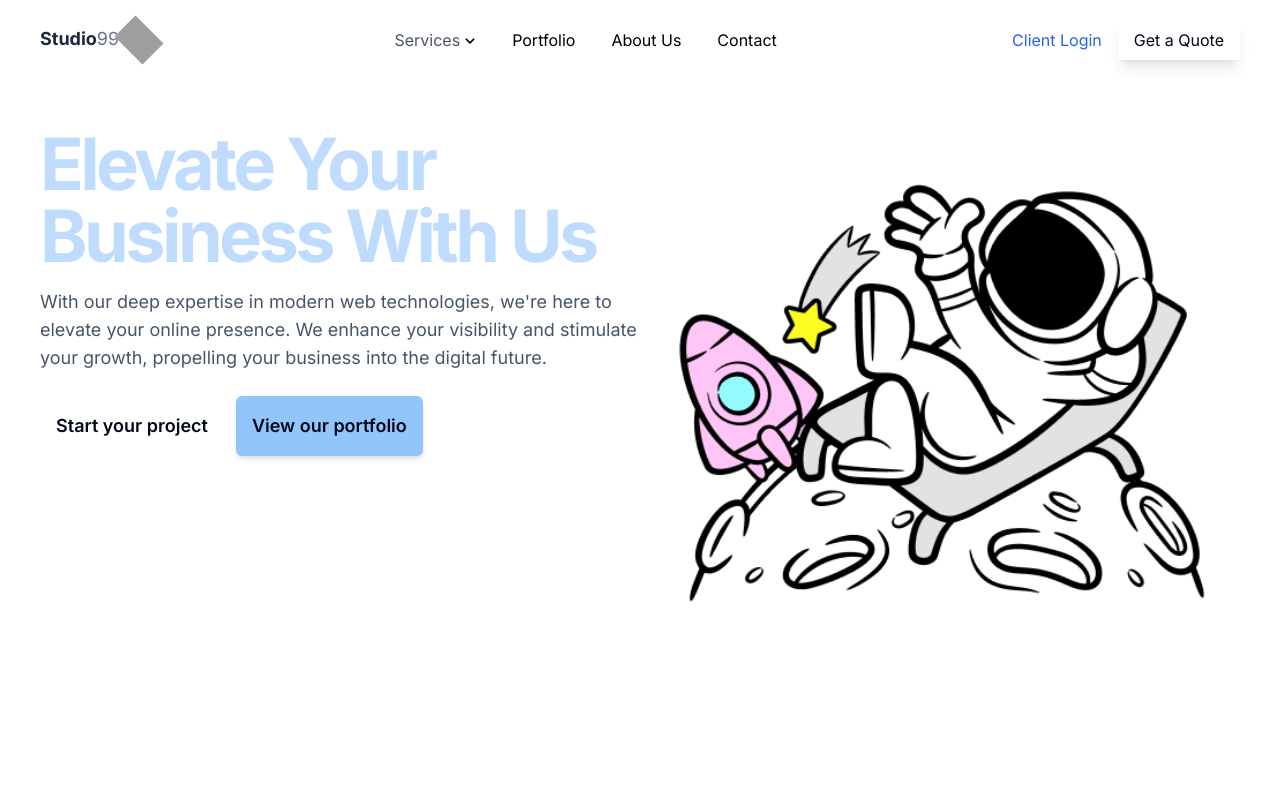
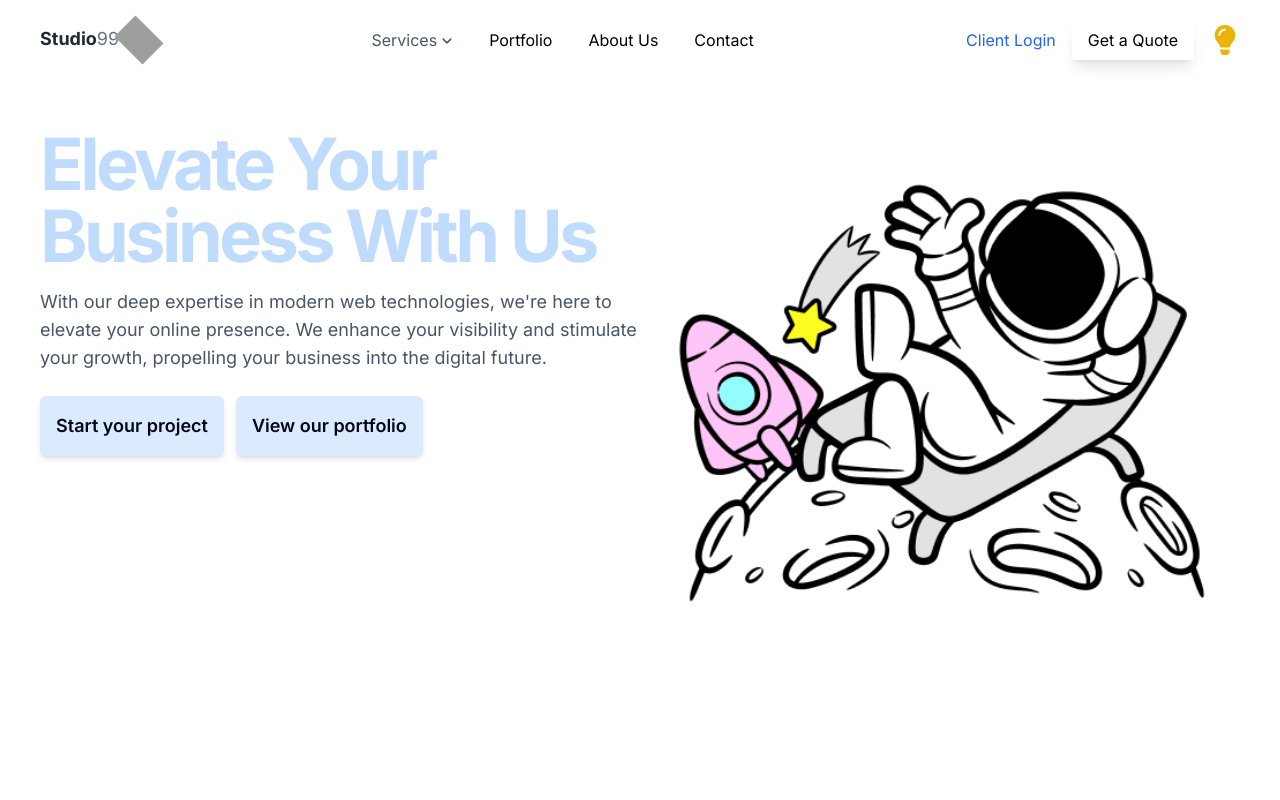
Before and after one commit to adilkhan510/99studios, a Next.js app: page / in a window 1280 px wide. Shown: the top 800 px of the page. Built offline with nearby package versions, Linux system fonts and the light colour scheme; grey boxes are pictures that could not be loaded.

Commit message:
feat: add dark / light mode and fix styling

```diff
--- a/app/layout.tsx
+++ b/app/layout.tsx
@@ -6,8 +6,8 @@ const inter = Inter({ subsets: ['latin'] });
 
 export const metadata = {
   title: {
-    default: 'studio99 - Creative Web Development Studio',
-    template: '%s | studio99',
+    default: 'Studio99 - Creative Web Development Studio',
+    template: '%s | Studio99',
   },
   description: 'Creative Web Development Studio',
   openGraph: {
@@ -17,7 +17,7 @@ export const metadata = {
     siteName: 'studio99 - Creative Web Development Studio',
     images: [
       {
-        url: 'https://99studios.io/og.png',
+        url: 'https://studio99.io/og.png',
         width: 1920,
         height: 1080,
       },
@@ -37,7 +37,7 @@ export const metadata = {
     },
   },
   twitter: {
-    title: 'studio99',
+    title: 'Studio99',
     card: 'summary_large_image',
   },
   icons: {
@@ -57,10 +57,10 @@ export default function RootLayout({
   children: React.ReactNode;
 }) {
   return (
-    <html lang='en'>
+    <html lang="en">
       <body className={inter.className}>
         <Navbar />
-        <main className='mt-[var(navigation-height)]'>{children}</main>
+        <main className="mt-[var(navigation-height)]">{children}</main>
       </body>
     </html>
   );
--- a/components/Dropdown.tsx
+++ b/components/Dropdown.tsx
@@ -1,5 +1,5 @@
 'use client';
-import { useState } from 'react';
+import { use, useEffect, useState } from 'react';
 import Link from 'next/link';
 
 interface DropdownProps {
@@ -20,29 +20,29 @@ export default function DropdownComponent({
   const toggleDropdown = () => setIsOpen(!isOpen);
 
   return (
-    <li className='relative'>
-      <div className='group'>
+    <li className="relative">
+      <div className="group">
         <button
           onClick={toggleDropdown}
-          className='flex items-center gap-1 w-full lg:w-auto lg:px-3 py-2 text-gray-600 hover:text-gray-900'
+          className="flex items-center gap-1 w-full lg:w-auto lg:px-3 py-2 dark:text-white text-gray-600 hover:text-gray-900"
         >
           <span>{title}</span>
           <svg
-            xmlns='http://www.w3.org/2000/svg'
-            fill='none'
-            viewBox='0 0 24 24'
-            strokeWidth='3'
-            stroke='black'
+            xmlns="http://www.w3.org/2000/svg"
+            fill="none"
+            viewBox="0 0 24 24"
+            strokeWidth="3"
+            stroke="currentColor"
             className={`w-3 h-3 mt-0.5 ${isOpen ? 'rotate-180' : ''}`}
           >
             <path
-              strokeLinecap='round'
-              strokeLinejoin='round'
-              d='M19.5 8.25l-7.5 7.5-7.5-7.5'
+              strokeLinecap="round"
+              strokeLinejoin="round"
+              d="M19.5 8.25l-7.5 7.5-7.5-7.5"
             ></path>
           </svg>
         </button>
-        {isOpen && isMobileMenuOpen && (
+        {isOpen && (
           <div
             className={`lg:absolute w-full lg:w-48 z-10 ${
               lastItem
@@ -50,11 +50,11 @@ export default function DropdownComponent({
                 : 'lg:left-0 origin-top-left'
             }`}
           >
-            <div className='px-3 lg:py-2 lg:bg-white lg:rounded-md lg:shadow lg:border flex flex-col'>
+            <div className="px-3 lg:py-2 lg:bg-white lg:rounded-md lg:shadow lg:border flex flex-col">
               {children &&
                 children.map((item) => (
                   <Link href={item.path} key={item.title} legacyBehavior>
-                    <a className='py-1  hover:text-gray-900  text-white text-md'>
+                    <a className="py-1  hover:text-gray-900 dark:text-white text-black text-md ">
                       {item.title}
                     </a>
                   </Link>
--- a/components/HeroV2.tsx
+++ b/components/HeroV2.tsx
@@ -31,14 +31,14 @@ export default function HeroV2() {
           <div className="mt-6 flex flex-col sm:flex-row gap-3 text-lg">
             <Link
               href="#"
-              className="text-black-200 rounded-md p-4 font-semibold bg-white  hover:shadow-lg transition duration-500 ease-in-out transform hover:-translate-y-0.5 hover:scale-105  "
+              className="text-black-200 rounded-md p-4 font-semibold  hover:shadow-lg transition duration-500 ease-in-out transform hover:-translate-y-0.5 hover:scale-105  dark:text-black bg-blue-100 shadow-md"
             >
               Start your project
             </Link>
             <Link
               href="/portfolio"
-              className="text-black-200 rounded-md p-4 bg-blue-300 font-semibold shadow-md hover:bg-blue-400
-              hover:shadow-lg transition duration-500 ease-in-out transform hover:-translate-y-0.5 hover:scale-105 "
+              className="text-black-200 rounded-md p-4 bg-blue-100 font-semibold shadow-md hover:bg-blue-400
+              hover:shadow-lg transition duration-500 ease-in-out transform hover:-translate-y-0.5 hover:scale-105 dark:text-black "
             >
               View our portfolio
             </Link>
--- a/components/Navbar.tsx
+++ b/components/Navbar.tsx
@@ -7,6 +7,7 @@ import menuitems from './contants/contants';
 import { BiCollapse } from 'react-icons/bi';
 
 import { BiMenu } from 'react-icons/bi';
+import { FaLightbulb } from 'react-icons/fa';
 
 export default function Navbar() {
   const [isMobileMenuOpen, setMobileMenuOpen] = useState(false);
@@ -17,22 +18,22 @@ export default function Navbar() {
 
   return (
     <Container>
-      <header className='flex flex-col lg:flex-row justify-between items-center my-5 px-4 lg:px-0 container mx-auto'>
-        <div className='flex w-full lg:w-auto items-center justify-between'>
-          <Link href='/' legacyBehavior>
-            <a className='text-lg'>
-              <span className='font-bold text-slate-800'>Studio</span>
-              <span className='text-slate-500'>99</span>
-              <span className='text-slate-800'>
+      <header className="flex flex-col lg:flex-row justify-between items-center my-5 px-4 lg:px-0 container mx-auto">
+        <div className="flex w-full lg:w-auto items-center justify-between">
+          <Link href="/" legacyBehavior>
+            <a className="text-lg">
+              <span className="font-bold text-slate-800">Studio</span>
+              <span className="text-slate-500">99</span>
+              <span className="text-slate-800">
                 <img
-                  src='/icon.png'
-                  className='w-10 h-[30px] inline-block transform rotate-45'
+                  src="/icon.png"
+                  className="w-10 h-[30px] inline-block transform rotate-45"
                 />
               </span>
             </a>
           </Link>
-          <div className='block lg:hidden' onClick={handleMenuClick}>
-            <span className='w-4 h-4 text-gray-800'>
+          <div className="block lg:hidden" onClick={handleMenuClick}>
+            <span className="w-4 h-4 text-gray-800">
               {isMobileMenuOpen ? (
                 <BiCollapse size={30} />
               ) : (
@@ -46,7 +47,7 @@ export default function Navbar() {
             isMobileMenuOpen ? 'block' : 'hidden'
           } w-full lg:w-auto mt-2 lg:flex lg:mt-0 `}
         >
-          <ul className='flex flex-col lg:flex-row lg:gap-3 text-md items-center'>
+          <ul className="flex flex-col lg:flex-row lg:gap-3 text-md items-center">
             {menuitems.map((item, index) => (
               <>
                 {item.children ? (
@@ -61,7 +62,7 @@ export default function Navbar() {
                 ) : (
                   <li key={item.title}>
                     <Link href={item.path} legacyBehavior>
-                      <a className='flex lg:px-3 py-2 text-black hover:text-gray-900 '>
+                      <a className="flex lg:px-3 py-2 text-black dark:text-white hover:text-gray-900 ">
                         {item.title}
                       </a>
                     </Link>
@@ -70,26 +71,33 @@ export default function Navbar() {
               </>
             ))}
           </ul>
-          <div className='lg:hidden flex flex-col items-start mt-3 gap-4 items-center'>
-            <Link href='#' legacyBehavior>
-              <a className='block text-md text-gray-500'>Client Login</a>
+          <div className="lg:hidden flex flex-col items-start mt-3 gap-4 items-center">
+            <Link href="#" legacyBehavior>
+              <a className="block text-md text-gray-500">Client Login</a>
             </Link>
-            <Link href='#' legacyBehavior>
-              <a className='block text-md text-blue-600 bg-white'>
+            <Link href="#" legacyBehavior>
+              <a className="block text-md text-blue-600 bg-white">
                 Get a Quote
               </a>
             </Link>
           </div>
         </div>
-        <div className='hidden lg:flex items-center gap-4'>
-          <Link href='#' legacyBehavior>
-            <a className='text-md text-blue-600'>Client Login</a>
+        <div className="hidden lg:flex items-center gap-4">
+          <Link href="#" legacyBehavior>
+            <a className="text-md text-blue-600">Client Login</a>
           </Link>
-          <Link href='#' legacyBehavior>
-            <a className='text-md text-black-100 bg-white px-4 py-2 shadow-lg border-black-[4px]'>
+          <Link href="#" legacyBehavior>
+            <a className="text-md text-black bg-white px-4 py-2 shadow-lg border-black-[4px]">
               Get a Quote
             </a>
           </Link>
+          <FaLightbulb
+            size={30}
+            className="text-yellow-500 dark:text-white cursor-pointer"
+            onClick={() => {
+              document.body.classList.toggle('dark');
+            }}
+          />
         </div>
       </header>
     </Container>
--- a/components/cta.tsx
+++ b/components/cta.tsx
@@ -8,7 +8,7 @@ const Cta = () => {
         <h2 className=" text-4xl md:text-6xl tracking-tight font-bold text-blue-300">
           Power Up Your Online Presence.
         </h2>
-        <p className="text-slate-400 mt-5 text-lg md:text-xl max-w-5xl">
+        <p className="text-slate-400 mt-5 text-lg md:text-xl max-w-4xl text-center">
           Transform your business with our top-notch web solutions that are not
           just fast, but also engaging and tailored to your needs.
         </p>
@@ -17,7 +17,7 @@ const Cta = () => {
             href="#"
             variant="inverted"
             size="large"
-            className="font-bold rounded-md"
+            className="font-bold rounded-md dark:text-black shadow-md bg-blue-300"
           >
             Get Started
           </Button>
--- a/components/ui/Footer.tsx
+++ b/components/ui/Footer.tsx
@@ -3,17 +3,17 @@ import Link from 'next/link';
 
 const Footer = () => {
   return (
-    <footer className='my-20 flex flex-col items-center justify-center space-y-1'>
-      <p className='text-center text-sm text-slate-500'>
+    <footer className="my-20 flex flex-col items-center justify-center space-y-1">
+      <p className="text-center text-sm text-slate-500">
         Copyright © {new Date().getFullYear()} 99Studios. All rights reserved.
       </p>
-      <p className='text-center text-xs text-slate-500 mt-1'>
+      <p className="text-center text-xs text-slate-500 mt-1">
         Made by{' '}
-        <Link href='https://web3templates.com' legacyBehavior>
+        <Link href="https://studio99.io" legacyBehavior>
           <a
-            target='_blank'
-            rel='noopener noreferrer'
-            className='hover:underline text-blue-600'
+            target="_blank"
+            rel="noopener noreferrer"
+            className="hover:underline text-blue-600"
           >
             99Studios
           </a>
```
